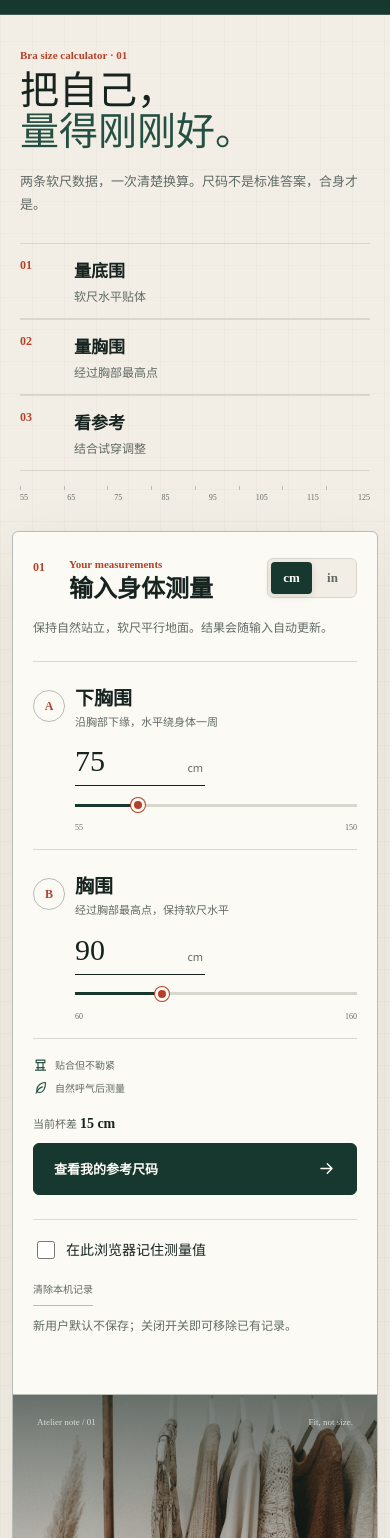
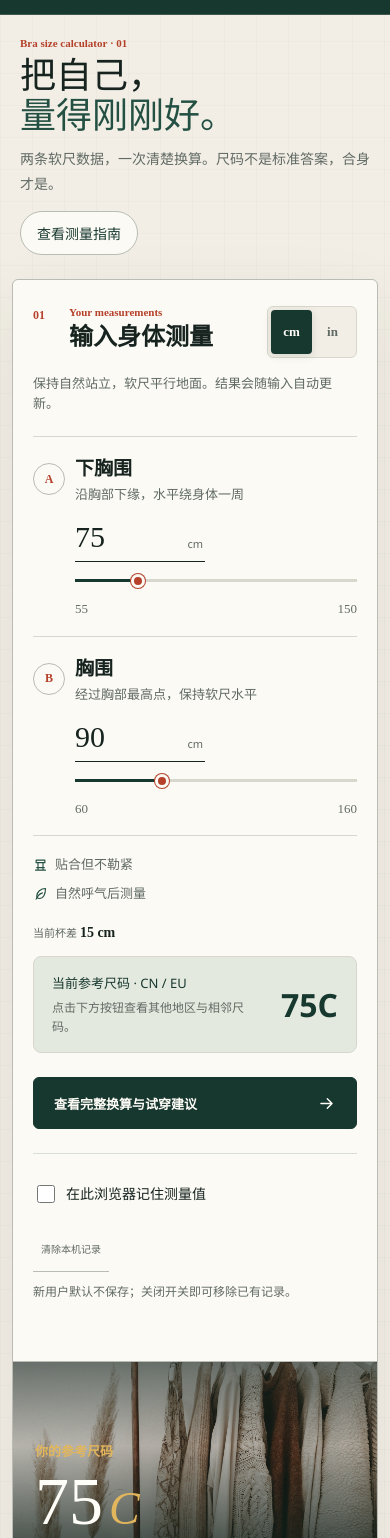
Before and after one commit to liyuxuan719/chijian-bra-size-calculator, a website: page index.html in a window 390 px wide. Shown: the part 55-1593 px from the top of the page. Drawn offline with Linux system fonts and the light colour scheme.

Commit message:
ui: prioritize measurement flow and readable mobile results

```diff
--- a/app.js
+++ b/app.js
@@ -38,6 +38,8 @@ const elements = {
   sisterSizes: document.querySelector("#sister-sizes"),
   remember: document.querySelector("#remember-measurements"),
   forget: document.querySelector("#forget-measurements"),
+  inlineSize: document.querySelector("#inline-size"),
+  inlineHint: document.querySelector("#inline-result-hint"),
 };
 
 let currentUnit = "cm";
@@ -165,6 +167,8 @@ function setFormStatus(text, highlight = "", isError = false) {
 
 function clearResult(errorMessage) {
   currentResult = null;
+  elements.inlineSize.textContent = "—";
+  elements.inlineHint.textContent = errorMessage || "请检查测量数值后继续。";
   elements.resultBand.textContent = "—";
   elements.resultCup.textContent = "";
   elements.resultSummary.textContent = "请检查测量数值";
@@ -196,6 +200,8 @@ function renderResult(result, errorMessage) {
   }
 
   currentResult = result;
+  elements.inlineSize.textContent = result.sizes.cn;
+  elements.inlineHint.textContent = "点击下方按钮查看其他地区与相邻尺码。";
   for (const field of Object.keys(RANGES)) {
     elements[field].removeAttribute("aria-invalid");
   }
--- a/index.html
+++ b/index.html
@@ -16,8 +16,8 @@
     <meta property="og:type" content="website" />
     <link rel="icon" href="favicon.svg" type="image/svg+xml" />
     <link rel="preload" as="image" href="atelier.jpg" />
-    <link rel="stylesheet" href="styles.css" />
-    <script type="module" src="app.js"></script>
+    <link rel="stylesheet" href="styles.css?v=2.0-ui1" />
+    <script type="module" src="app.js?v=2.0-ui1"></script>
     <title>尺间 · 胸围计算器</title>
   </head>
   <body>
@@ -58,6 +58,7 @@
           <p class="hero-intro">
             两条软尺数据，一次清楚换算。尺码不是标准答案，合身才是。
           </p>
+          <button class="hero-guide-link" type="button" data-dialog-open="guide-dialog">查看测量指南</button>
         </div>
 
         <ol class="hero-steps" aria-label="计算步骤">
@@ -232,8 +233,14 @@
             当前杯差 <strong>15 cm</strong>
           </div>
 
+          <section class="inline-result" aria-label="当前参考尺码">
+            <p>当前参考尺码 · CN / EU</p>
+            <strong id="inline-size">75C</strong>
+            <span id="inline-result-hint">点击下方按钮查看其他地区与相邻尺码。</span>
+          </section>
+
           <button class="primary-action" id="calculate-button" type="button">
-            <span>查看我的参考尺码</span>
+            <span>查看完整换算与试穿建议</span>
             <svg viewBox="0 0 24 24" aria-hidden="true">
               <path d="M5 12h14M13 6l6 6-6 6" />
             </svg>
--- a/styles.css
+++ b/styles.css
@@ -272,6 +272,37 @@ svg {
   line-height: 1.8;
 }
 
+.hero-guide-link {
+  display: none;
+  align-items: center;
+  justify-content: center;
+  min-height: 44px;
+  margin-top: 14px;
+  padding: 0 16px;
+  border: 1px solid var(--line-dark);
+  border-radius: 999px;
+  background: var(--surface);
+  color: var(--pine);
+  font-size: 14px;
+}
+
+.inline-result {
+  display: grid;
+  grid-template-columns: minmax(0, 1fr) auto;
+  gap: 6px 14px;
+  align-items: center;
+  margin: 12px 0 16px;
+  padding: 16px 18px;
+  border: 1px solid var(--line);
+  border-radius: 8px;
+  background: var(--sage-light);
+  color: var(--pine);
+}
+
+.inline-result p { margin: 0; font-size: 13px; }
+.inline-result strong { grid-column: 2; grid-row: 1 / 3; font-size: 32px; line-height: 1.1; }
+.inline-result span { color: var(--muted); font-size: 12px; line-height: 1.6; }
+
 .hero-steps {
   display: grid;
   gap: 0;
@@ -780,7 +811,7 @@ svg {
 .size-lockup > p:last-child {
   margin: 8px 0 0;
   color: rgba(255, 253, 248, 0.7);
-  font-size: 10px;
+  font-size: 13px;
 }
 
 .result-content {
@@ -1835,12 +1866,48 @@ thead {
   align-items: center;
   gap: 8px;
   margin-bottom: 12px;
+  min-height: 44px;
 }
 .storage-controls input { width: 18px; height: 18px; accent-color: #17382f; }
 .storage-controls p, .sister-section p { margin-top: 10px; color: var(--muted); font-size: 12px; }
 .sister-section h3 { font-size: 16px; margin-bottom: 10px; }
 .sister-section ul { padding-left: 18px; }
 .sister-section li + li { margin-top: 8px; }
+
+.unit-option, .secondary-action, .text-action, .icon-button, .nav-link {
+  min-height: 44px;
+}
+.icon-button { min-width: 44px; }
+.form-intro, .measurement-title p, .range-limits, .measurement-tips p,
+.fit-note p, .fit-note span, .conversion-grid dt, .result-actions button {
+  font-size: 13px;
+  line-height: 1.6;
+}
+
+@media (max-width: 900px) {
+  .hero-guide-link { display: inline-flex; }
+}
+
+@media (max-width: 680px) {
+  .hero { min-height: 0; gap: 0; padding: 22px 20px 24px; }
+  .hero h1 { margin: 8px 0 10px; font-size: 36px; line-height: 1.1; }
+  .hero-intro { font-size: 14px; }
+  .hero-steps, .hero .ruler { display: none; }
+  .calculator-shell { margin-top: 0; }
+  .measurement-row { padding: 16px 0; }
+  .result-visual { min-height: 220px; }
+  .result-visual > img { position: absolute; inset: 0; min-height: 0; height: 100%; }
+  .visual-caption, .measurement-line { display: none; }
+  .size-lockup { right: 22px; bottom: 22px; left: 22px; }
+  .size-value { min-height: 0; margin-top: 10px; }
+  .size-value span:first-child { font-size: 68px; }
+  .size-value span:last-child { font-size: 46px; }
+  .size-overline { font-size: 13px; }
+  .result-actions { align-items: stretch; }
+  .result-actions button { justify-content: center; }
+  .sister-section { margin-top: 18px; }
+  .storage-controls .text-action { padding-inline: 8px; }
+}
 
 @media (prefers-reduced-motion: reduce) {
   html {
```
Also changed, not shown: app-flow.test.js (added, +80 -0 lines), CHANGELOG.md, README.md.
